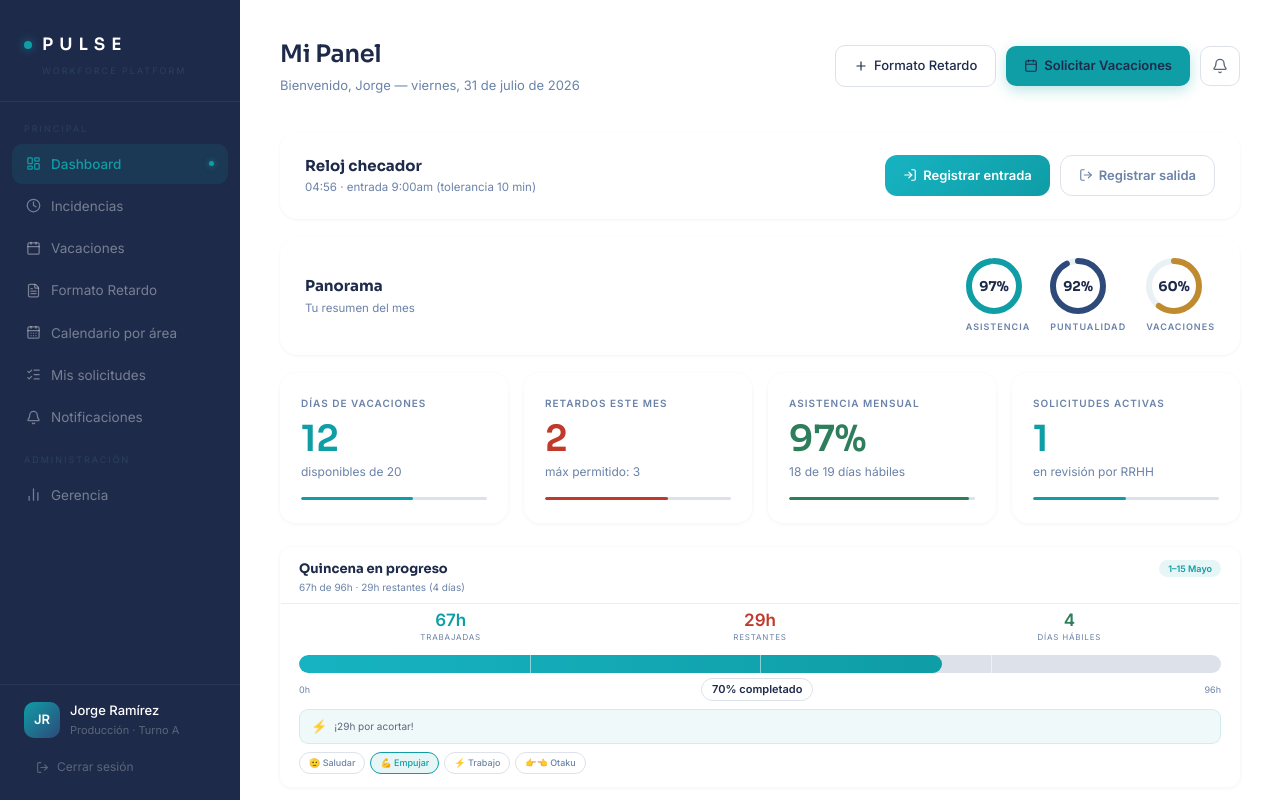
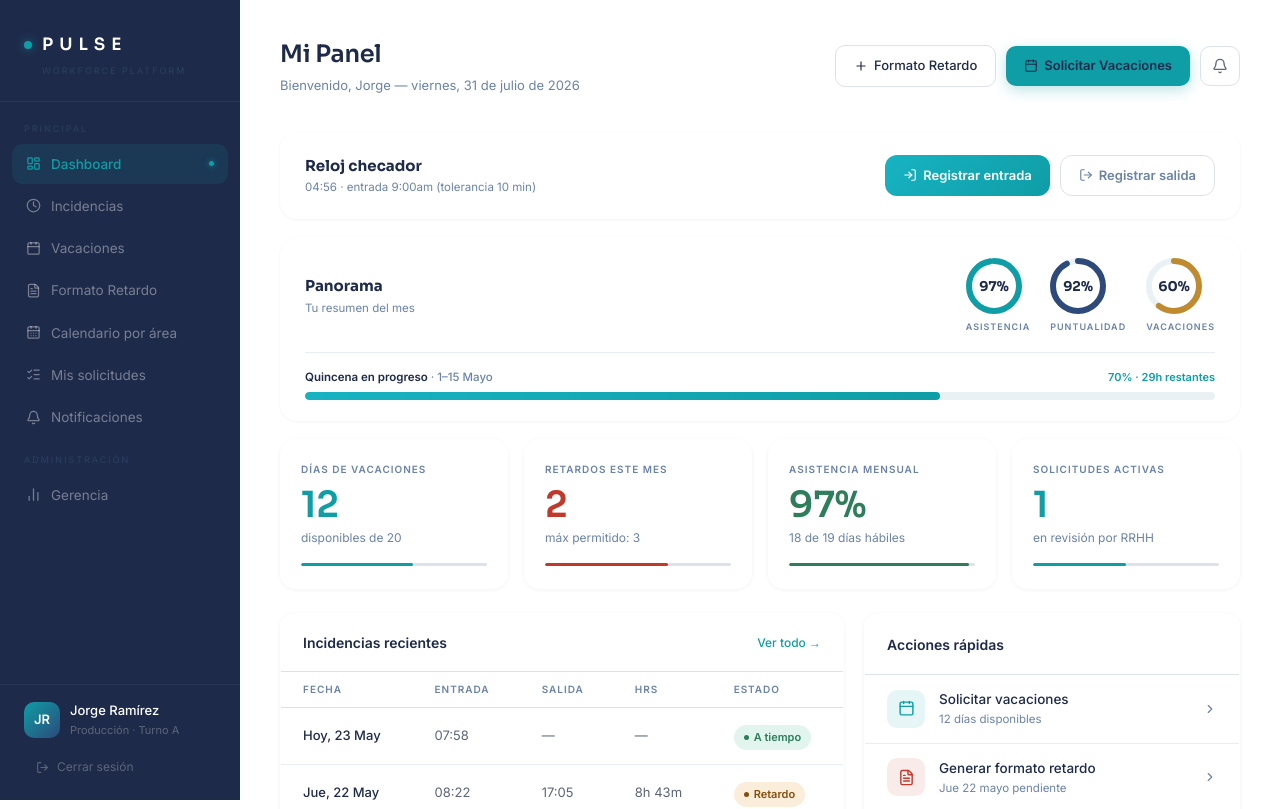
Before and after one commit to ROYIOS/PULSE, a Next.js app: page /dashboard in a window 1280 px wide. Shown: the top 809 px of the page. Built offline with nearby package versions, Linux system fonts and the light colour scheme.

Commit message:
Simplificar Quincena a barra delgada sin botones de modo, integrada dentro de Panorama

```diff
--- a/app/dashboard/page.tsx
+++ b/app/dashboard/page.tsx
@@ -227,7 +227,10 @@ export default function DashboardPage() {
          {/* PANORAMA */}
          <div className="glass-static" style={{
            borderRadius:"18px", padding:"20px 24px", marginBottom:"18px",
+         }}>
+           <div style={{
              display:"flex", alignItems:"center", justifyContent:"space-between", flexWrap:"wrap", gap:"16px",
+             marginBottom:"18px",
            }}>
              <div>
                <div style={{fontFamily:"'Sora', sans-serif", fontWeight:700, fontSize:"15px", color:"#1E2A4A"}}>Panorama</div>
@@ -237,6 +240,10 @@ export default function DashboardPage() {
                <ProgressRing value={97} label="Asistencia" color="#0F9DA6"/>
                <ProgressRing value={92} label="Puntualidad" color="#2D4A7A"/>
                <ProgressRing value={60} label="Vacaciones" color="#C08A2E"/>
+             </div>
+           </div>
+           <div style={{ paddingTop:"16px", borderTop:"1px solid #EAEDF2" }}>
+             <QuincenaBoard/>
            </div>
          </div>
 
@@ -249,11 +256,6 @@ export default function DashboardPage() {
            <StatCard label="Retardos este mes"   value="2"   sub="máx permitido: 3"      color="#C0392B" progress={66}/>
            <StatCard label="Asistencia mensual"  value="97%" sub="18 de 19 días hábiles" color="#2E7D5B" progress={97}/>
            <StatCard label="Solicitudes activas" value="1"   sub="en revisión por RRHH"  color="#0F9DA6" progress={50}/>
-         </div>
-
-         {/* QUINCENA */}
-         <div style={{marginBottom:"24px"}}>
-           <QuincenaBoard/>
          </div>
 
          {/* DOS COLUMNAS */}
--- a/components/dashboard/QuincenaBoard.tsx
+++ b/components/dashboard/QuincenaBoard.tsx
@@ -1,135 +1,38 @@
 "use client";
-import { useEffect, useRef, useState } from "react";
+import { useEffect, useState } from "react";
 
 const TOTAL_HORAS = 96;
 const TRABAJADAS  = 67;
 
-type Mode = "wave" | "push" | "work" | "otaku";
-
 export default function QuincenaBoard() {
   const [animated, setAnimated] = useState(0);
-  const [mode, setMode]         = useState<Mode>("push");
 
   const progress       = TRABAJADAS / TOTAL_HORAS;
   const pct            = Math.round(progress * 100);
   const horasRestantes = TOTAL_HORAS - TRABAJADAS;
-  const diasRestantes  = Math.ceil(horasRestantes / 8);
 
   useEffect(() => {
     const t = setTimeout(() => setAnimated(progress), 400);
     return () => clearTimeout(t);
   }, []);
 
-  useEffect(() => {
-    if (pct >= 100)     setMode("wave");
-    else if (pct >= 80) setMode("work");
-    else                setMode("push");
-  }, [pct]);
-
-  const MODES: { key: Mode; label: string }[] = [
-    { key:"wave",  label:"🫡 Saludar" },
-    { key:"push",  label:"💪 Empujar" },
-    { key:"work",  label:"⚡ Trabajo" },
-    { key:"otaku", label:"👉👈 Otaku" },
-  ];
-
-  const msgMap: Record<Mode,string> = {
-    wave:  pct >= 100 ? "¡Quincena completada!" : "¡A sus órdenes!",
-    push:  `¡${horasRestantes}h por acortar!`,
-    work:  `¡Ya casi! Solo ${horasRestantes}h más.`,
-    otaku: "Concentración máxima... 👉👈",
-  };
-
   return (
-    <div
-      style={{
-        background:"rgba(255,255,255,0.72)", backdropFilter:"blur(16px) saturate(160%)", WebkitBackdropFilter:"blur(16px) saturate(160%)", borderRadius:"12px",
-        border:"1px solid rgba(255,255,255,0.9)", overflow:"hidden",
-        boxShadow:"0 1px 4px rgba(28,43,74,0.06)",
-        fontFamily:"'Inter', sans-serif",
-        position:"relative",
-      }}
-    >
-      {/* Header */}
-      <div style={{padding:"11px 18px 8px", borderBottom:"1px solid #EAEDF2"}}>
-        <div style={{display:"flex", alignItems:"center", justifyContent:"space-between"}}>
-          <span style={{fontSize:"13px", fontWeight:700, color:"#1E2A4A", fontFamily:"'Sora', sans-serif"}}>
-            Quincena en progreso
-          </span>
-          <span style={{
-            fontSize:"9px", padding:"2px 9px", borderRadius:"20px",
-            background:"rgba(15,157,166,0.10)", color:"#0F9DA6", fontWeight:600,
-          }}>1–15 Mayo</span>
-        </div>
-        <p style={{fontSize:"10px", color:"#6B83A8", marginTop:"2px"}}>
-          {TRABAJADAS}h de {TOTAL_HORAS}h · {horasRestantes}h restantes ({diasRestantes} días)
-        </p>
+    <div style={{ width: "100%" }}>
+      <div style={{ display: "flex", alignItems: "center", justifyContent: "space-between", marginBottom: "6px" }}>
+        <span style={{ fontSize: "11.5px", fontWeight: 600, color: "#1E2A4A" }}>
+          Quincena en progreso <span style={{ color: "#6B83A8", fontWeight: 500 }}>· 1–15 Mayo</span>
+        </span>
+        <span style={{ fontSize: "11px", fontWeight: 700, color: "#0F9DA6" }}>
+          {pct}% · {horasRestantes}h restantes
+        </span>
       </div>
-
-      {/* Stats */}
-      <div style={{display:"grid", gridTemplateColumns:"repeat(3,1fr)", gap:"6px", padding:"8px 18px 0"}}>
-        {[
-          {label:"Trabajadas",   value:`${TRABAJADAS}h`,    color:"#0F9DA6"},
-          {label:"Restantes",    value:`${horasRestantes}h`, color:"#C0392B"},
-          {label:"Días hábiles", value:`${diasRestantes}`,   color:"#2E7D5B"},
-        ].map(s=>(
-          <div key={s.label} style={{textAlign:"center"}}>
-            <p style={{fontSize:"17px", fontWeight:700, color:s.color, margin:0, lineHeight:1}}>
-              {s.value}
-            </p>
-            <p style={{fontSize:"8px", color:"#6B83A8", textTransform:"uppercase",
-              letterSpacing:".8px", marginTop:"2px"}}>{s.label}</p>
-          </div>
-        ))}
-      </div>
-
-      {/* Barra */}
-      <div style={{padding:"12px 18px 0"}}>
-        <div style={{height:"18px", borderRadius:"9px", background:"#DDE1EA",
-          overflow:"hidden", position:"relative"}}>
-          <div style={{
-            height:"100%", borderRadius:"9px",
-            background:"linear-gradient(90deg,#17B3C2,#0F9DA6)",
-            width:`${animated*100}%`,
-            transition:"width 1.8s cubic-bezier(0.34,1.56,0.64,1)",
-          }}/>
-          {[25,50,75].map(m=>(
-            <div key={m} style={{position:"absolute", top:0, bottom:0,
-              left:`${m}%`, width:"1px",
-              background:"rgba(255,255,255,.5)", zIndex:1}}/>
-          ))}
-        </div>
-        <div style={{display:"flex", justifyContent:"space-between",
-          alignItems:"center", marginTop:"5px", marginBottom:"8px"}}>
-          <span style={{fontSize:"9px", color:"#6B83A8"}}>0h</span>
-          <span style={{fontSize:"11px", fontWeight:700, color:"#1E2A4A",
-            background:"#FFFFFF", padding:"2px 10px", borderRadius:"20px",
-            border:"1px solid #DDE1EA"}}>{pct}% completado</span>
-          <span style={{fontSize:"9px", color:"#6B83A8"}}>{TOTAL_HORAS}h</span>
-        </div>
-      </div>
-
-      {/* Mensaje */}
-      <div style={{margin:"0 18px 8px", padding:"7px 11px", borderRadius:"9px",
-        background:"rgba(15,157,166,0.06)", border:"1px solid rgba(15,157,166,0.14)",
-        display:"flex", alignItems:"center", gap:"7px"}}>
-        <span style={{fontSize:"13px"}}>
-          {mode==="wave"?"🫡":mode==="work"?"💪":mode==="otaku"?"✨":"⚡"}
-        </span>
-        <span style={{fontSize:"10px", color:"#5C6579"}}>{msgMap[mode]}</span>
-      </div>
-
-      {/* Selector */}
-      <div style={{display:"flex", gap:"5px", padding:"0 18px 12px", flexWrap:"wrap"}}>
-        {MODES.map(m=>(
-          <button key={m.key} onClick={()=>setMode(m.key)} style={{
-            padding:"3px 9px", borderRadius:"20px", fontSize:"9px",
-            fontWeight:500, cursor:"pointer", fontFamily:"inherit",
-            border:mode===m.key?"1.5px solid #0F9DA6":"1.5px solid #DDE1EA",
-            background:mode===m.key?"rgba(15,157,166,0.10)":"transparent",
-            color:mode===m.key?"#0F9DA6":"#6B83A8", transition:"all .2s",
-          }}>{m.label}</button>
-        ))}
+      <div style={{ height: "8px", borderRadius: "5px", background: "#EAF1F4", overflow: "hidden" }}>
+        <div style={{
+          height: "100%", borderRadius: "5px",
+          background: "linear-gradient(90deg,#17B3C2,#0F9DA6)",
+          width: `${animated * 100}%`,
+          transition: "width 1.8s cubic-bezier(0.34,1.56,0.64,1)",
+        }}/>
       </div>
     </div>
   );
```
Lines whose indentation alone changed are shown as unchanged.
